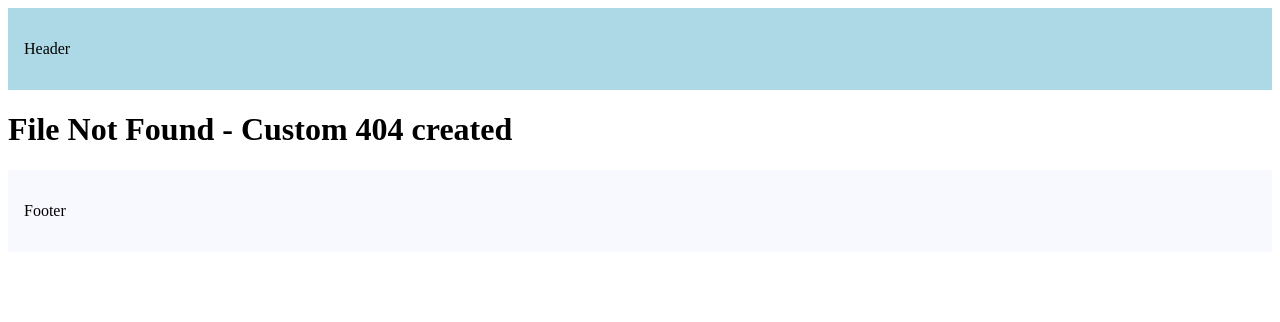
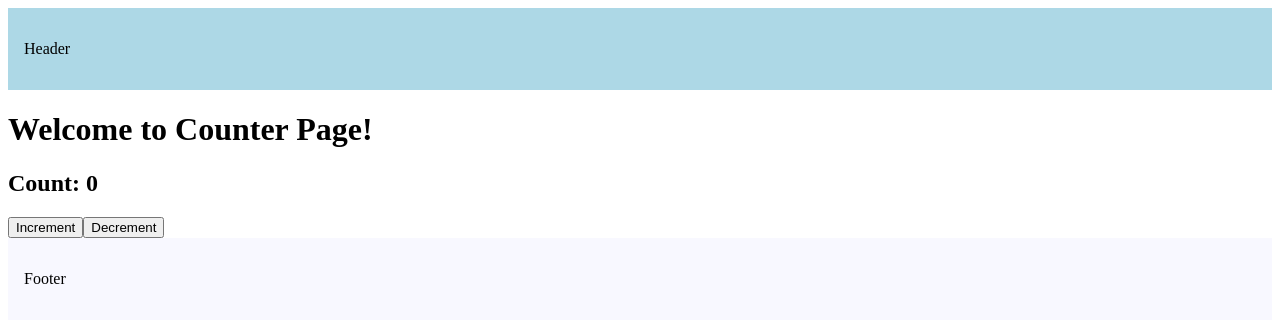
Before and after one commit to Shinia-Gupta/Project_Next15, a Next.js app: page /counter in a window 1280 px wide. Before the commit this address had no page. Shown: the top 322 px of the page. Built offline with nearby package versions, Linux system fonts and the light colour scheme.

Commit message:
metadata cannot be configured with client components

```diff
--- /dev/null
+++ b/src/app/counter/page.tsx
@@ -0,0 +1,46 @@
+//This component shos that the metadata cannot be configured with client component
+// As soon as I add the metadata object and chck the counter route, it gives this error-
+// ## Error Type
+// Build Error
+
+// ## Error Message
+// Ecmascript file had an error
+
+// ## Build Output
+// ./src/app/counter/page.tsx:5:14
+// Ecmascript file had an error
+//   3 | import { useState } from "react"
+//   4 |
+// > 5 | export const metadata={
+//     |              ^^^^^^^^
+//   6 |     title:"Counter Page Metadata title"
+//   7 | }
+//   8 |
+
+// You are attempting to export "metadata" from a component marked with "use client", which is disallowed. Either remove the export, or the "use client" directive. Read more: https://nextjs.org/docs/app/api-reference/directives/use-client
+
+
+"use client"
+
+import { useState } from "react"
+
+//try uncommenting this metadata object and check the error
+//we cannot configure metadata in client component
+//metadata can be configured only in server components
+//if we want to configure metadata in client component
+//then we have to convert it to server component by removing "use client" directive
+// export const metadata={
+//     title:"Counter Page Metadata title"
+// }
+
+export default function Counter() {
+    const [count,setCount]=useState(0);
+  return (
+    <main>
+      <h1>Welcome to Counter Page!</h1>
+      <h2>Count: {count}</h2>
+      <button onClick={()=>setCount(count+1)}>Increment</button>
+      <button onClick={()=>setCount(count-1)}>Decrement</button>
+    </main>
+  );
+}
```
